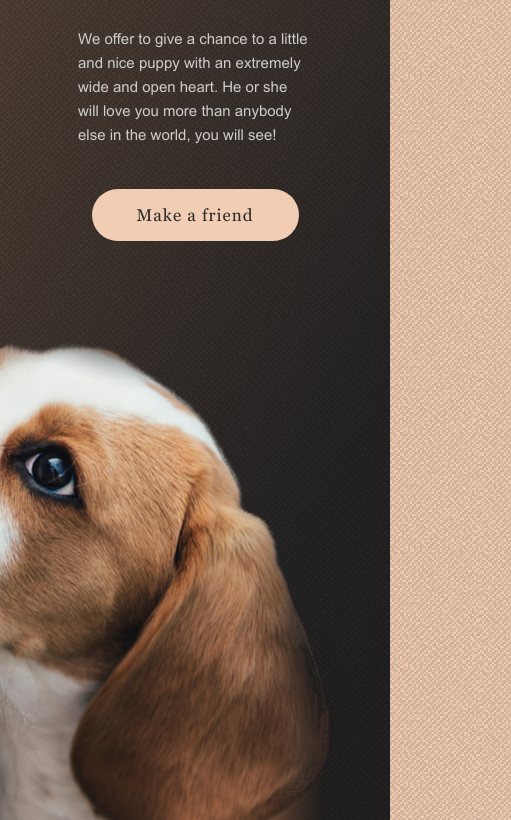
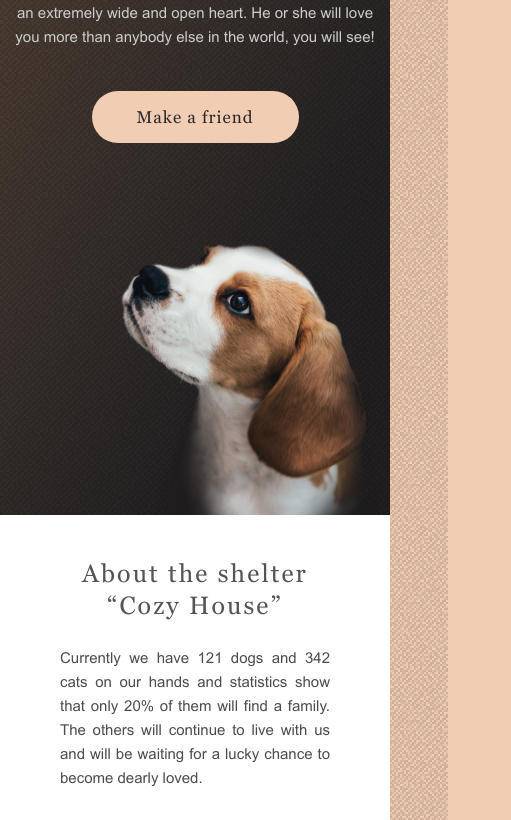
Before and after one commit to ReWired25/RSS-Main-Stages, a plain HTML site: page shelter/pages/main/index.html in a window 390 px wide. Shown: the part 278-1098 px from the top of the page, 511 px wide, since content can reach past the window. Drawn offline with Linux system fonts and the light colour scheme.

Commit message:
feat: start mobile adaptive

```diff
--- a/shelter/pages/main/index.html
+++ b/shelter/pages/main/index.html
@@ -15,6 +15,11 @@
                 <h1 class="logo__title">Cozy House</h1>
                 <div class="logo__description">Shelter for pets in Boston</div>
             </a>
+            <div class="burger-menu">
+                <div class="burger-line"></div>
+                <div class="burger-line"></div>
+                <div class="burger-line"></div>
+            </div>
             <nav class="main-menu">
                 <ul class="menu__container">
                     <li class="menu__item"><a class="menu__link main-page active" href="#">About the shelter</a></li>
--- a/shelter/pages/main/style.scss
+++ b/shelter/pages/main/style.scss
@@ -48,6 +48,9 @@ body {
         height: 150px;
         transition: 0.5s;
     }
+    @media (max-width: 767px) {
+        padding: 30px 10px 0 10px;
+    }
 }
 
 .logo {
@@ -76,8 +79,33 @@ body {
     color: #FFFFFF;
 }
 
+.burger-menu {
+    text-decoration: none;
+    width: 30px;
+    height: 22px;
+    display: none;
+    transition: 0.5s;
+    @media (max-width: 767px) {
+        display: flex;
+        flex-direction: column;
+        justify-content: space-between;
+        margin-left: auto;
+        margin-top: 19px;
+        margin-right: 43px;
+    }
+}
+
+.burger-line {
+    width: 100%;
+    height: 2px;
+    background-color: #F1CDB3;
+}
+
 .main-menu {
     margin-left: auto;
+    @media (max-width: 767px) {
+        display: none;
+    }
 }
 
 .menu__container {
@@ -155,6 +183,9 @@ body {
         gap: 100px;
         transition: 0.5s;
     }
+    @media (max-width: 767px) {
+        padding: 150px 10px 0 10px;
+    }
 }
 
 .welcome-description {
@@ -170,6 +201,12 @@ body {
             text-align: center;
         }
     }
+    @media (max-width: 767px) {
+        text-align: center;
+    }
+    @media (max-width: 500px) {
+        max-width: 100vh;
+    }
 }
 
 .welcome__title {
@@ -180,6 +217,13 @@ body {
     font-size: 44px;
     line-height: 57px;
     color: #FFFFFF;
+    @media (max-width: 767px) {
+        margin: 0 auto;
+        max-width: 200px;
+        letter-spacing: 0.06em;
+        font-size: 25px;
+        line-height: 32px;
+    }
 }
 
 .welcome__text {
@@ -232,6 +276,14 @@ body {
     @media (max-width: 800px) {
         align-self: flex-end;
     }
+    @media (max-width: 767px) {
+        width: 80%;
+        height: 80%;
+    }
+    @media (max-width: 400px) {
+        width: 260px;
+        height: 272px;
+    }
 }
 
 /* ////////// section about ////////// */
@@ -248,6 +300,10 @@ body {
         align-items: center;
         gap: 80px;
     }
+    @media (max-width: 767px) {
+        padding: 42px 25px 42px 25px;
+        gap: 42px;
+    }
 }
 
 .section-title {
@@ -259,6 +315,18 @@ body {
     letter-spacing: 2.1px;
     // letter-spacing: 0.06em;
     color: #545454;
+    @media (max-width: 767px) {
+        font-size: 25px;
+        line-height: 32px;
+    }
+}
+
+.about-title {
+    @media (max-width: 767px) {
+        width: 270px;
+        text-align: center;
+        margin: 0 auto;
+    }
 }
 
 .about-description {
@@ -271,6 +339,13 @@ body {
     @media (max-width: 1279px) {
         order: -1;
         padding-top: 0;
+    }
+    @media (max-width: 767px) {
+        width: 55vw;
+        text-align: justify;
+    }
+    @media (max-width: 500px) {
+        width: 270px;
     }
 }
 
@@ -291,6 +366,9 @@ body {
         padding: 80px 30px 100px 30px;
         transition: 0.5s;
     }
+    @media (max-width: 767px) {
+        padding: 42px 10px 42px 10px;
+    }
 }
 
 .our-friends-title {
@@ -304,6 +382,13 @@ body {
     display: flex;
     justify-content: center;
     align-items: center;
+    @media (max-width: 767px) {
+        width: 270px;
+        margin: 0 auto;
+        flex-wrap: wrap;
+        column-gap: 80px;
+        row-gap: 20px;
+    }
 }
 
 .slider__button {
@@ -336,6 +421,16 @@ body {
             margin-left: -12px;
         }
     }
+    @media (max-width: 767px) {
+        &.left {
+            order: 1;
+            margin-right: 0;
+        }
+        &.right {
+            order: 2;
+            margin-left: 0;
+        }
+    }
 }
 
 .card {
@@ -361,6 +456,12 @@ body {
     }
     @media (max-width: 800px) {
         margin: 0 20px;
+    }
+}
+
+.card-two {
+    @media (max-width: 767px) {
+        display: none;
     }
 }
 
```
Also changed, not shown: shelter/pages/main/style.css.
